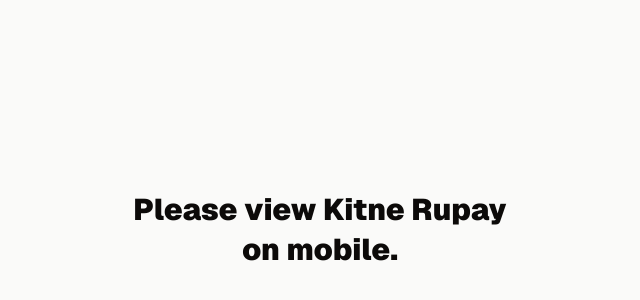
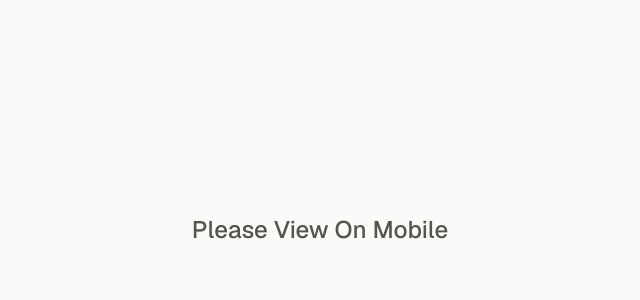
Before and after one commit to farzeenilyaszargar/Itemio, a Next.js app: page /discover in a window 1280 px wide. Shown: the part 170-470 px from the top of the page, without its empty margins (320-960 px from the left). Built offline with nearby package versions, Linux system fonts and the light colour scheme.

Commit message:
Simplify desktop mobile notice

```diff
--- a/src/components/MobileOnlyNotice.tsx
+++ b/src/components/MobileOnlyNotice.tsx
@@ -1,7 +1,7 @@
 export function MobileOnlyNotice() {
   return (
     <section className="hidden min-h-dvh items-center justify-center px-6 text-center md:flex">
-      <p className="max-w-sm text-3xl font-black leading-10 text-stone-950">Please view Kitne Rupay on mobile.</p>
+      <p className="max-w-sm text-2xl font-medium leading-8 text-stone-600">Please View On Mobile</p>
     </section>
   );
 }
```
